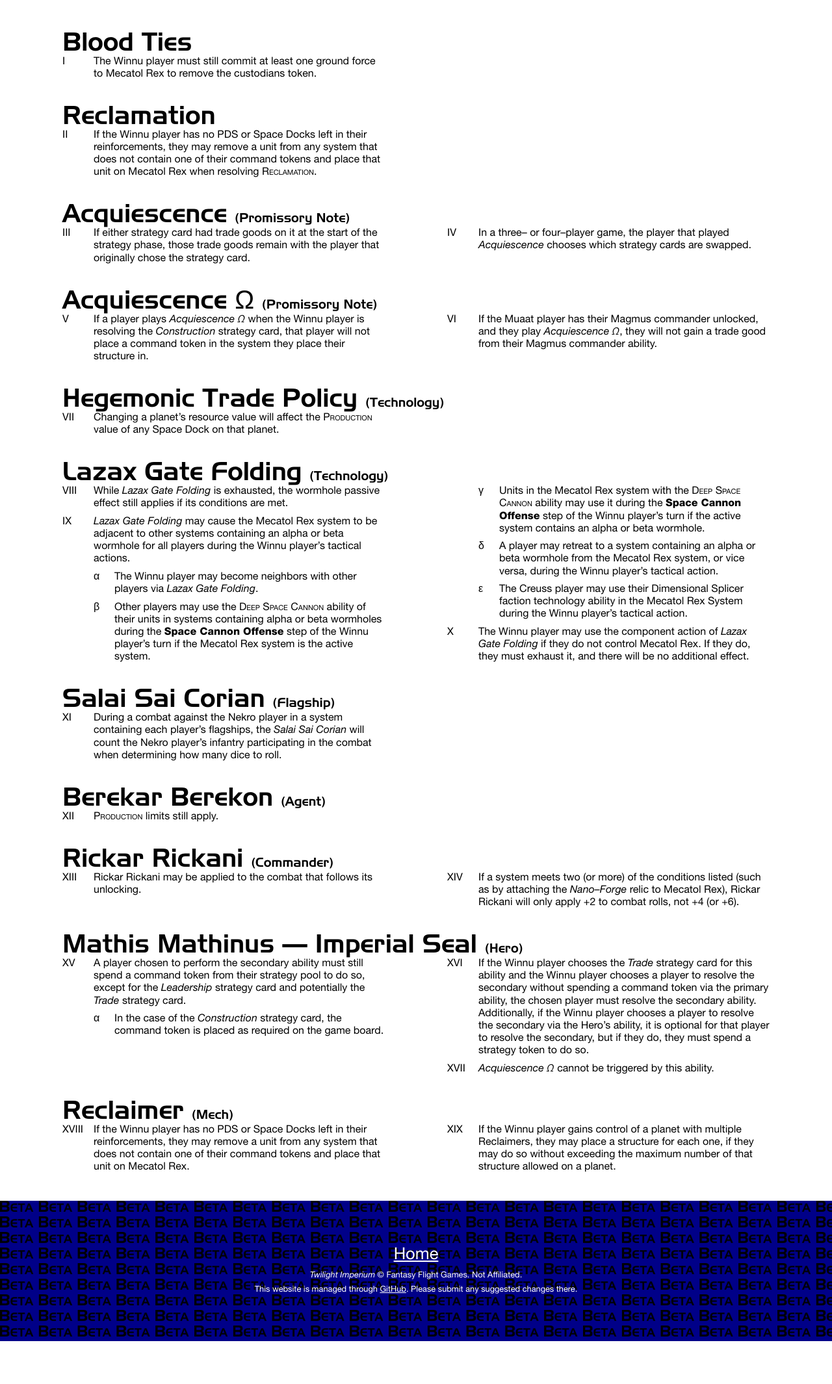
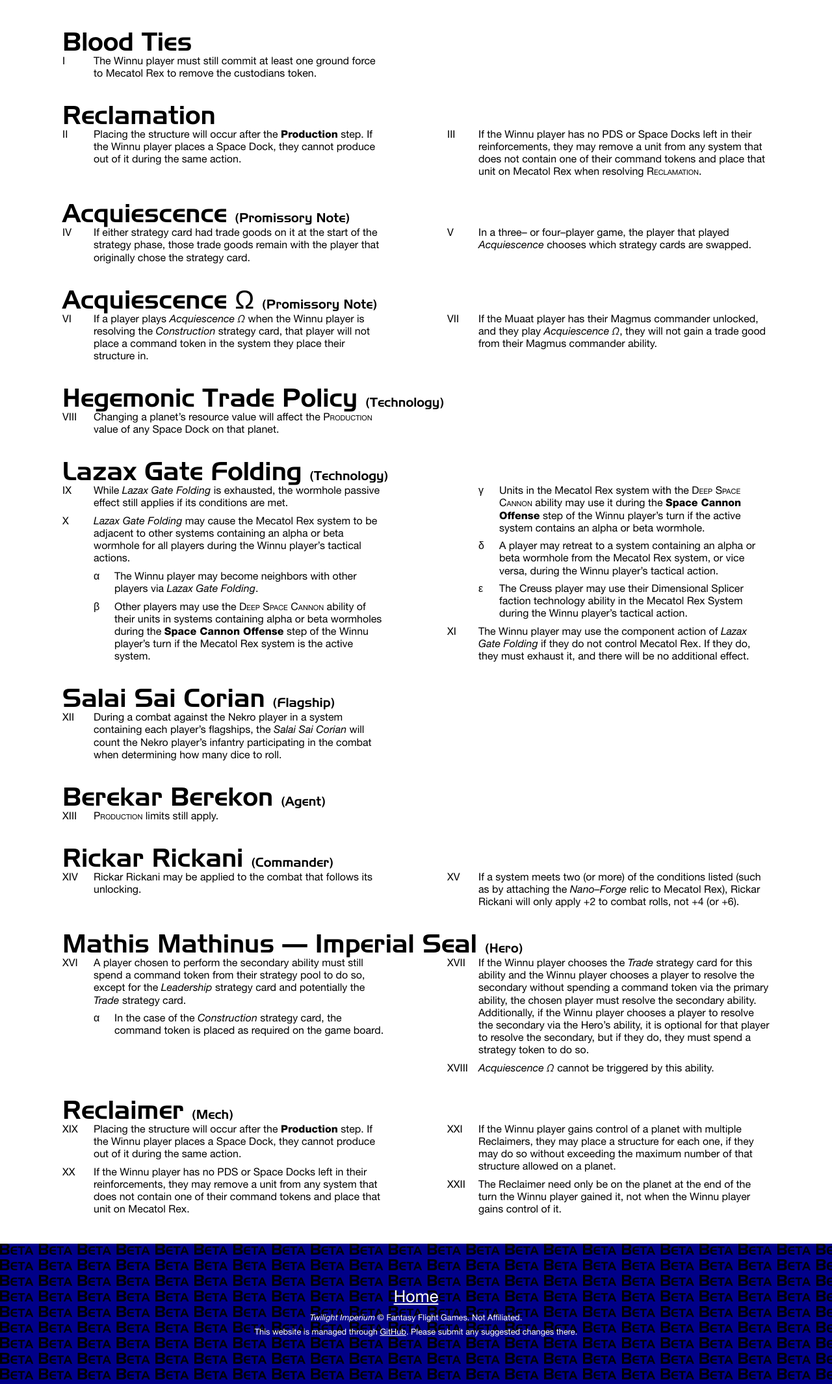
Before and after one commit to bradleysigma/tirules, a PHP site: page /F_winnu.php in a window 1280 px wide. Shown: the part 214-2344 px from the top of the page at 65% size. Before the commit the page ends 2278 px from the top, so only its background shows below. Run offline with PHP 8.4, Linux system fonts and the light colour scheme.

Commit message:
Update F_winnu.php

```diff
--- a/F_winnu.php
+++ b/F_winnu.php
@@ -8,6 +8,7 @@
 
 <h1>Reclamation</h1>
     <ol class="note">
+    <li>Placing the structure will occur after the <b>Production</b> step. If the Winnu player places a Space Dock, they cannot produce out of it during the same action.</li>
     <li>If the Winnu player has no PDS or Space Docks left in their reinforcements, they may remove a unit from any system that does not contain one of their command tokens and place that unit on Mecatol Rex when resolving <sc>Reclamation</sc>.</li>
     </ol>
 
@@ -68,8 +69,10 @@
 
 <h1>Reclaimer <sub>(Mech)</sub></h1>
     <ol class="note">
+    <li>Placing the structure will occur after the <b>Production</b> step. If the Winnu player places a Space Dock, they cannot produce out of it during the same action.</li>
     <li>If the Winnu player has no PDS or Space Docks left in their reinforcements, they may remove a unit from any system that does not contain one of their command tokens and place that unit on Mecatol Rex.</li>
     <li>If the Winnu player gains control of a planet with multiple Reclaimers, they may place a structure for each one, if they may do so without exceeding the maximum number of that structure allowed on a planet.</li>
+    <li>The Reclaimer need only be on the planet at the end of the turn the Winnu player gained it, not when the Winnu player gains control of it.</li>
     </ol>
 </article>
 <?php include "suffix.php"?>
```
